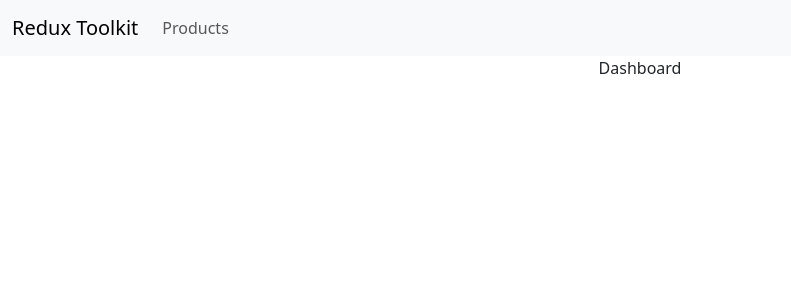
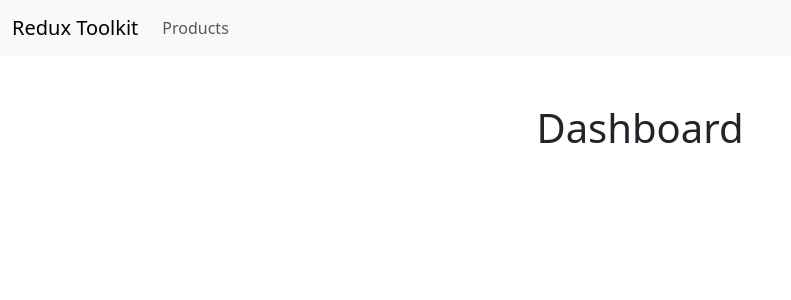
Before and after one commit to MadhushaPrasad/react-redux-store, a React (Create React App) app: page / in a window 1280 px wide. Shown: the top 300 px of the page, without its empty margins (0-791 px from the left). Built offline with nearby package versions, Linux system fonts and the light colour scheme.

Commit message:
fix: add product routes

```diff
--- a/src/App.js
+++ b/src/App.js
@@ -12,6 +12,7 @@ function App() {
       <Route path="/" element={<RootLayout />}>
         <Route index element={<Dashboard/>}></Route>
         <Route path="/cart" element={<Cart/>}></Route>
+        <Route path="/products" element={<Products/>}></Route>
       </Route>
     )
   )
--- a/src/components/Cart.js
+++ b/src/components/Cart.js
@@ -3,7 +3,7 @@ import React from 'react'
 function Cart() {
   return (
     <div>
-      Car
+      <h1>Cart</h1>
     </div>
   )
 }
--- a/src/components/Dashboard.js
+++ b/src/components/Dashboard.js
@@ -3,7 +3,7 @@ import React from 'react'
 function Dashboard() {
   return (
     <div>
-      Dashboard
+     <h1>Dashboard</h1>
     </div>
   )
 }
--- a/src/components/NavBarPanel.js
+++ b/src/components/NavBarPanel.js
@@ -10,7 +10,7 @@ function NavBarPanel() {
         <Navbar.Toggle aria-controls="navbarScroll" />
         <Navbar.Collapse id="navbarScroll">
           <Nav className="me-auto my-2 my-lg-0" style={{ maxHeight: '100px' }} navbarScroll>
-            <Nav.Link href="#action1">Products</Nav.Link>
+            <Nav.Link href="/products">Products</Nav.Link>
           </Nav>
         </Navbar.Collapse>
       </Container>
--- a/src/components/RootLayout.js
+++ b/src/components/RootLayout.js
@@ -6,7 +6,7 @@ function RootLayout() {
   return (
     <>
       <NavBarPanel />
-      <main className="container">
+      <main className="container mt-5">
         <Outlet />
       </main>
     </>
```
